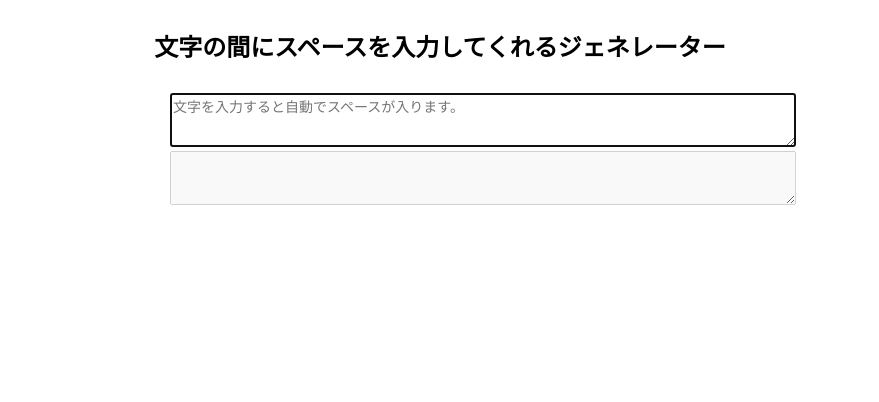
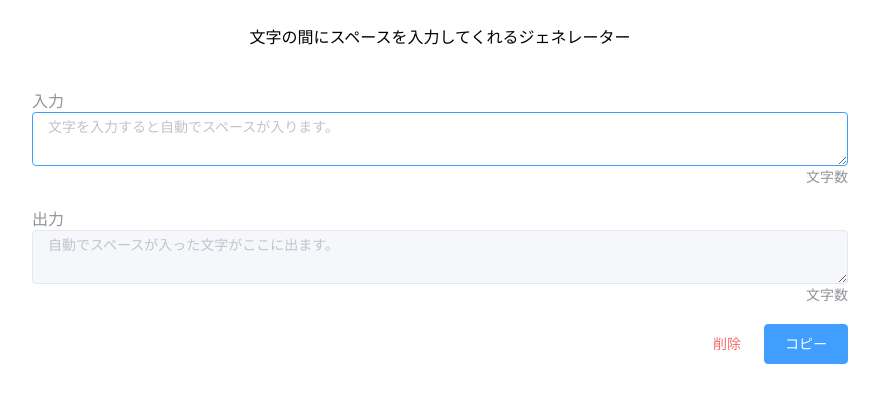
Before and after one commit to nikasome/put-sapce-editor, a Vue app: page / in a window 1280 px wide. Shown: the top 402 px of the page, without its empty margins (200-1079 px from the left). Built offline with nearby package versions, Linux system fonts and the light colour scheme.

Commit message:
UIライブラリを導入して画面を整える

```diff
--- a/src/App.vue
+++ b/src/App.vue
@@ -1,6 +1,10 @@
 <template>
-  <h2>文字の間にスペースを入力してくれるジェネレーター</h2>
-  <Editor/>
+  <div class="common-layout">
+    <el-container>
+      <el-header>文字の間にスペースを入力してくれるジェネレーター</el-header>
+      <el-main><Editor/></el-main>
+    </el-container>
+  </div>
 </template>
 
 <script>
@@ -19,7 +23,9 @@ export default {
   font-family: Avenir, Helvetica, Arial, sans-serif;
   -webkit-font-smoothing: antialiased;
   -moz-osx-font-smoothing: grayscale;
-  display: flex;
-  flex-direction: column;
-  align-items: center;
-}</style>
+}
+.el-header {
+  text-align: center;
+  line-height: 60px;
+}
+</style>
--- a/src/components/Editor.vue
+++ b/src/components/Editor.vue
@@ -1,8 +1,37 @@
 <template>
-  <div class="editor-area">
-    <textarea class="put-space-editor" rows="3" cols="72" placeholder="文字を入力すると自動でスペースが入ります。" autofocus v-model="inputText"/>
-    <textarea class="put-space-result" rows="3" cols="72" disabled v-model="putSpaceInputText"/>
-  </div>
+  <el-row>
+    <el-col :span="16" :offset="4">
+      <div class="label">入力</div>
+      <el-input
+        v-model="inputText"
+        :autosize="{ minRows: 2 }"
+        type="textarea"
+        placeholder="文字を入力すると自動でスペースが入ります。"
+        autofocus
+        maxlength="1000"
+      />
+      <div class="sub-label">文字数</div>
+    </el-col>
+  </el-row>
+  <el-row>
+    <el-col :span="16" :offset="4">
+      <div class="label">出力</div>
+      <el-input
+        v-model="putSpaceInputText"
+        :autosize="{ minRows: 2 }"
+        type="textarea"
+        placeholder="自動でスペースが入った文字がここに出ます。"
+        disabled
+      />
+      <div class="sub-label">文字数</div>
+    </el-col>
+  </el-row>
+  <el-row>
+    <el-col :span="16" :offset="4" style="text-align: end">
+      <el-button type="text" style="color: var(--el-color-danger); margin-right: 12px;">削除</el-button>
+      <el-button type="primary">コピー</el-button>
+    </el-col>
+  </el-row>
 </template>
 
 <script>
@@ -24,22 +53,16 @@ export default {
 </script>
 
 <style>
-.editor-area {
-  margin-top: 10px;
-  width: 540px;
+.el-row {
+  margin-bottom: 20px;
 }
-
-.put-space-editor {
-  resize: vertical;
-  min-height: 30px;
-  max-height: 360px;
-  font-size: 14px;
+.label {
+  font-size: var(--el-font-size-medium);
+  color: var(--el-color-info);
 }
-
-.put-space-result {
-  resize: vertical;
-  min-height: 30px;
-  max-height: 540px;
-  font-size: 14px;
+.sub-label {
+  font-size: var(--el-font-size-base);
+  color: var(--el-color-info);
+  text-align: end;
 }
 </style>
--- /dev/null
+++ b/src/element-variables.scss
@@ -0,0 +1,3 @@
+$--font-path: '~element-plus/lib/theme-chalk/fonts';
+
+@import "~element-plus/packages/theme-chalk/src/index";
```
Also changed, not shown: package.json (+6 -1 lines), src/main.js (+7 -3 lines), 1 other file (tests, documents, lock files or other folders).
